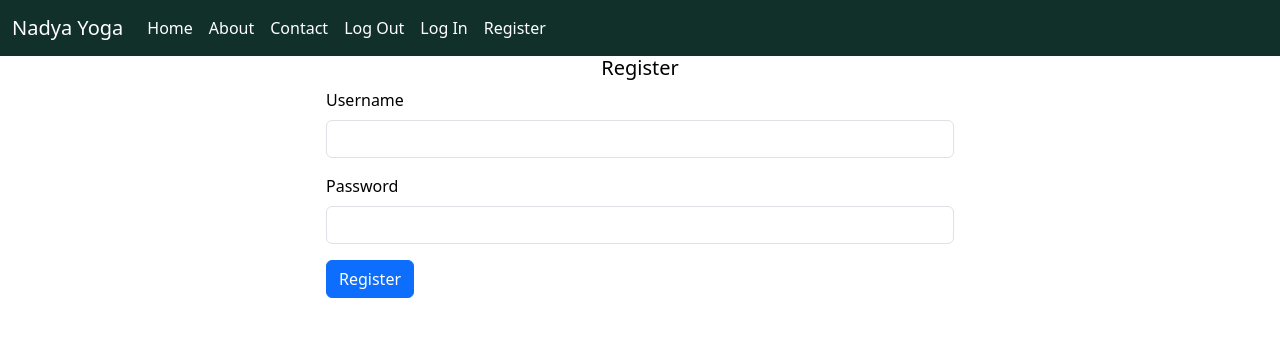
After one commit to Joan-Amudu/Nadia, a Flask app: page /register in a window 1280 px wide. The commit adds this page. Shown: the top 337 px of the page. Run offline with Flask 3, Linux system fonts and the light colour scheme; some libraries are stand-ins or nearby versions.

Commit message:
Add register template

```diff
--- a/app.py
+++ b/app.py
@@ -4,6 +4,7 @@ from flask import (
     redirect, request, session, url_for)
 from flask_pymongo import PyMongo
 from bson.objectid import ObjectId
+from werkzeug.security import generate_password_hash, check_password_hash
 if os.path.exists("env.py"):
     import env
 
@@ -24,6 +25,10 @@ def get_contacts():
     return render_template("contact.html", contacts=contacts)
 
 
+@app.route("/register", methods=["GET", "POST"])
+def register():
+    return render_template("register.html")
+
 if __name__ == "__main__":
     app.run(host=os.environ.get("IP"),
             port=int(os.environ.get("PORT")),
--- a/static/css/style.css
+++ b/static/css/style.css
@@ -1,6 +1,6 @@
 body {
-    background-color: #e1e2e6;
-    color: #fff;
+
+    color: #000;
 }
 header {
     background-color: #11302a;
--- a/templates/base.html
+++ b/templates/base.html
@@ -38,7 +38,7 @@
                     <a class="nav-link text-white" href="#">Log In</a>
                   </li>
                   <li class="nav-item">
-                    <a class="nav-link text-white" href="#">Register</a>
+                    <a class="nav-link text-white" href="{{ url_for('register')}}">Register</a>
                   </li>
                 </ul>
               </div>
--- /dev/null
+++ b/templates/register.html
@@ -0,0 +1,22 @@
+{% extends "base.html" %}
+{% block content %}
+<h5 class="text-center">Register</h5>
+
+<div class="row">
+    <form class="col-12 col-md-6 offset-md-3" method="POST" action="{{ url_for('register') }}">
+        <!--Username-->
+      <div class="mb-3">
+        <label for="username" class="form-label">Username</label>
+        <input id="username" name= "username" type="text" class="form-control">
+      </div>
+        <!--password-->
+      <div class="mb-3">
+        <label for="password" class="form-label">Password</label>
+        <input id= "password" name="password" type="password" class="form-control">
+      </div>
+      <!--register-->
+      <button type="submit" class="btn btn-primary">Register</button>
+    </form>
+  </div>
+
+{% endblock %}
```
